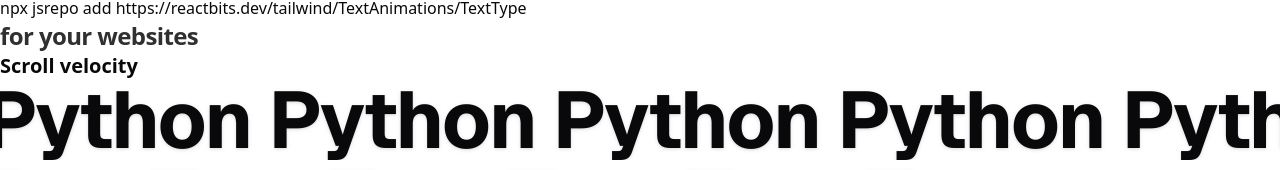
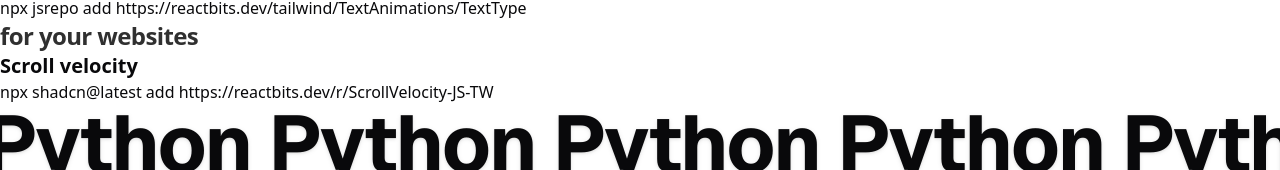
Before and after one commit to reece-davies/frontend-lab, a Next.js app: page /ReactBitsTesting in a window 1280 px wide. Shown: the part 160-330 px from the top of the page. Built offline with nearby package versions, Linux system fonts and the light colour scheme.

Commit message:
Neatening up ScrollVelocity

```diff
--- a/app/ReactBitsTesting/page.js
+++ b/app/ReactBitsTesting/page.js
@@ -2,7 +2,7 @@
 import DecryptedText from '@/components/DecryptedText/DecryptedText.jsx';
 import Carousel from '@/components/Carousel/Carousel.jsx'
 import TextType from '@/components/TextType/TextType.jsx'
-import ScrollVelocity from '@/components/ScrollVelocity';
+import ScrollVelocity from '@/components/ScrollVelocity/ScrollVelocity';
 //console.log('TEST:', require('@/components/DecryptedText/DecryptedText.jsx'));
 
 export default function ReactBitsTesting() {
@@ -46,6 +46,7 @@ export default function ReactBitsTesting() {
       />
 
       <h2 className='text-xl font-bold'>Scroll velocity</h2>
+      <p>npx shadcn@latest add https://reactbits.dev/r/ScrollVelocity-JS-TW</p>
       <ScrollVelocity
         texts={['Python', 'Text', 'Scroll Down']}
         velocity={100}
```
Also changed, not shown: components/ScrollVelocity/ScrollVelocity.jsx (renamed from components/ScrollVelocity.jsx).
